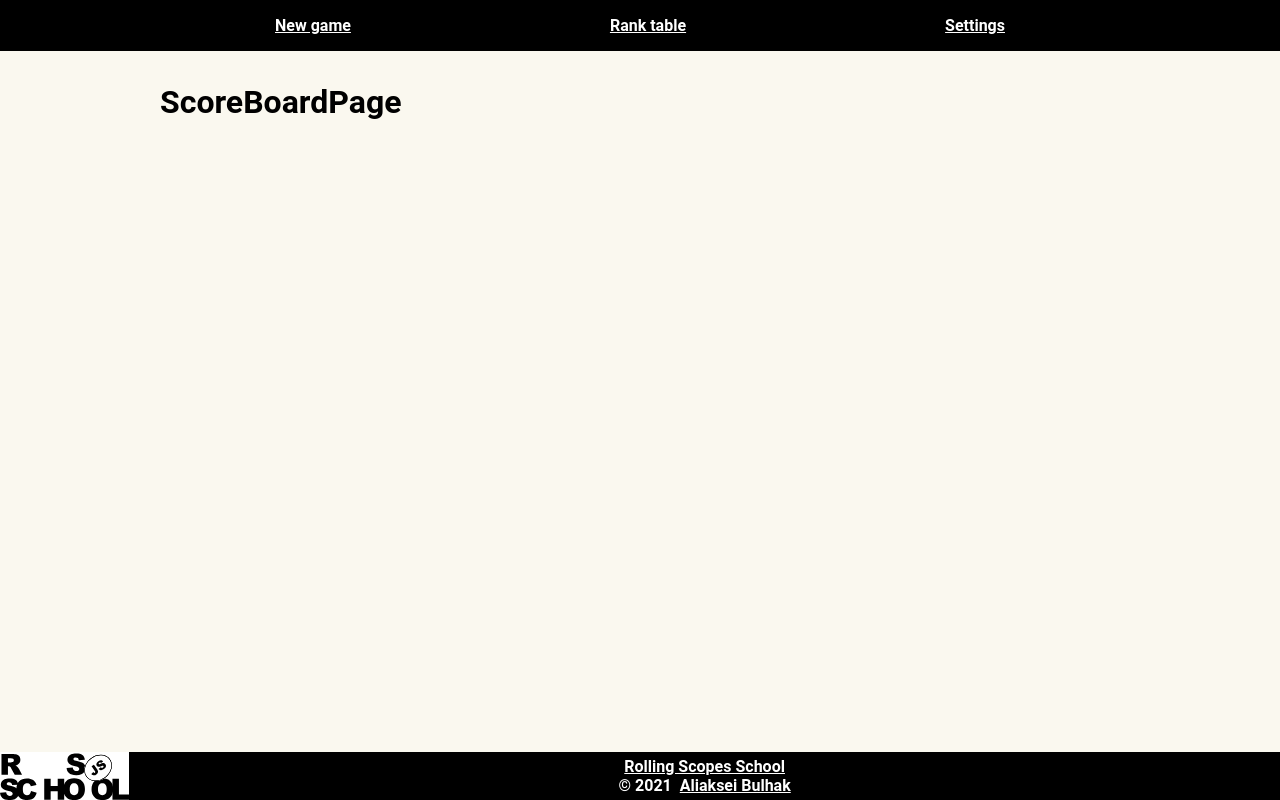
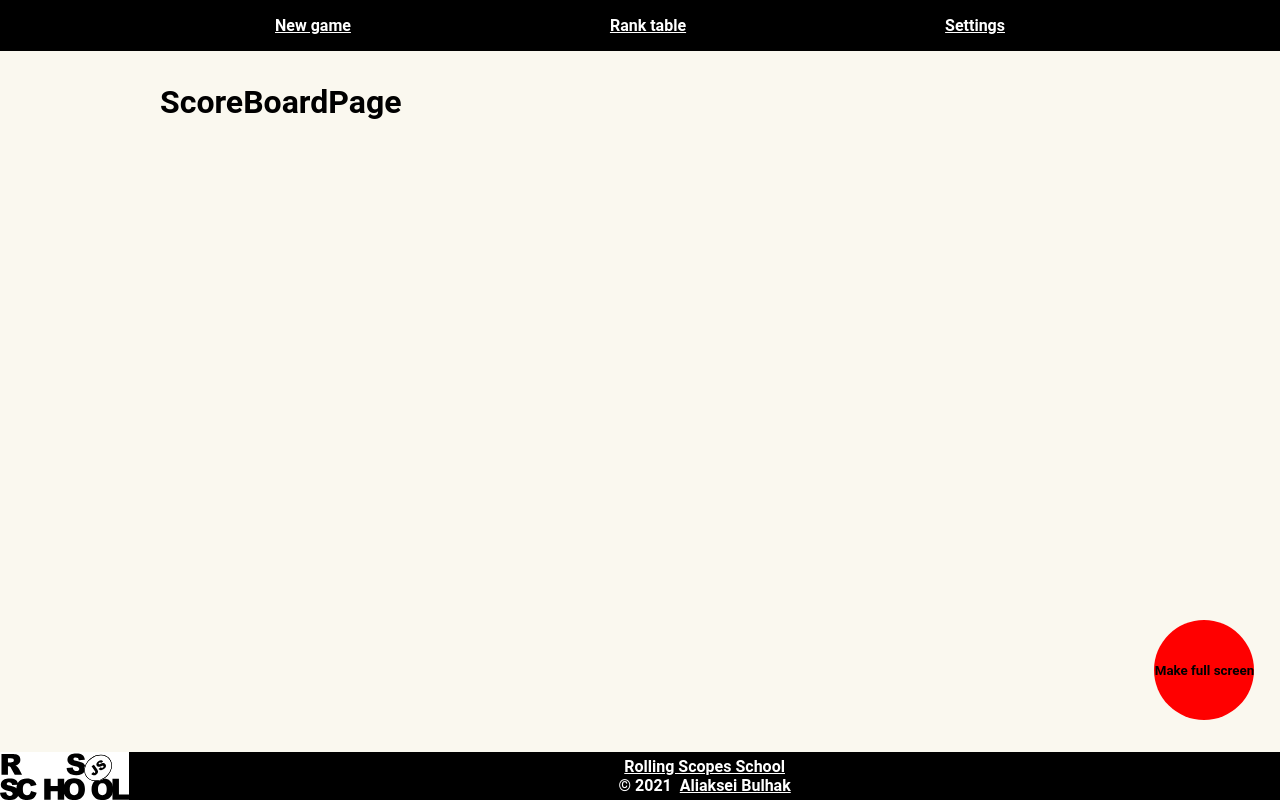
Before and after one commit to aleksei-bulgak-study/react-game, a React app: page /score in a window 1280 px wide. Built offline with nearby package versions, Linux system fonts and the light colour scheme.

Commit message:
feat: add full screen button

```diff
--- a/src/App.tsx
+++ b/src/App.tsx
@@ -7,6 +7,7 @@ import Layout from './layouts';
 import Header from './components/Header';
 import Footer from './components/Footer';
 import { loadFromStorage } from './utils';
+import FloatingButton from './components/FloatingButton';
 
 const App = ({ className, onThemeChange }: InferProps<typeof App.propTypes>): ReactElement => {
     const [boardSize, setBoardSize] = useState(Number.parseInt(loadFromStorage('boardSize', '4')));
@@ -32,6 +33,7 @@ const App = ({ className, onThemeChange }: InferProps<typeof App.propTypes>): Re
                 </Switch>
             </main>
             <Footer />
+            <FloatingButton onClick={() => document.documentElement.requestFullscreen()} title="Make full screen" />
         </Router>
     );
 };
--- /dev/null
+++ b/src/components/FloatingButton/FloatingButton.tsx
@@ -0,0 +1,30 @@
+import { InferProps } from 'prop-types';
+import React from 'react';
+import styled from 'styled-components';
+import PropTypes from 'prop-types';
+
+const FloatingButton = ({ onClick, title, className }: InferProps<typeof FloatingButton.propTypes>) => (
+    <button onClick={onClick} className={className}>
+        {title}
+    </button>
+);
+
+FloatingButton.propTypes = {
+    className: PropTypes.string.isRequired,
+    onClick: PropTypes.func,
+    title: PropTypes.string,
+};
+
+export default styled(FloatingButton)`
+    position: absolute;
+    bottom: 10%;
+    right: 2%;
+    height: 100px;
+    width: 100px;
+    border-radius: 50%;
+    background-color: red;
+    border: none;
+    outline: none;
+    cursor: pointer;
+    color: black;
+`;
--- /dev/null
+++ b/src/components/FloatingButton/index.ts
@@ -0,0 +1,3 @@
+import FloatingButton from './FloatingButton';
+
+export default FloatingButton;
```
